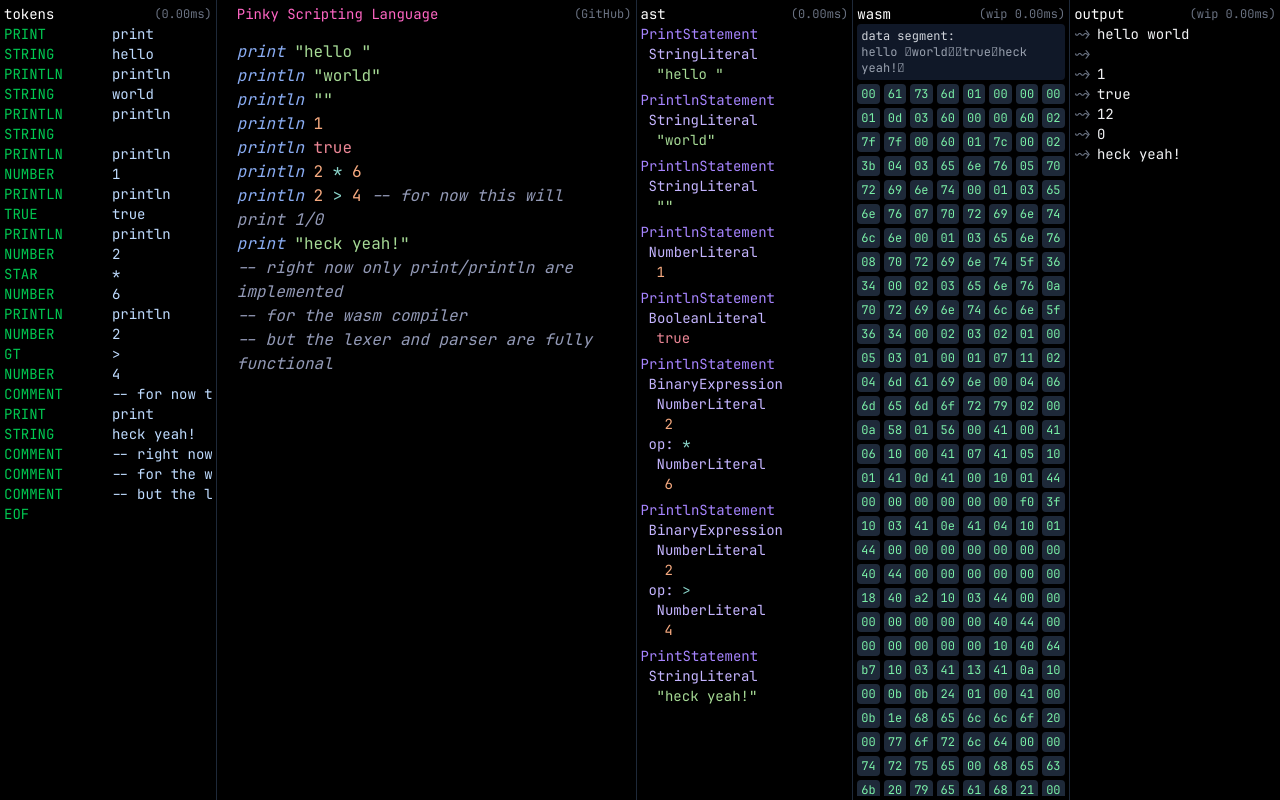
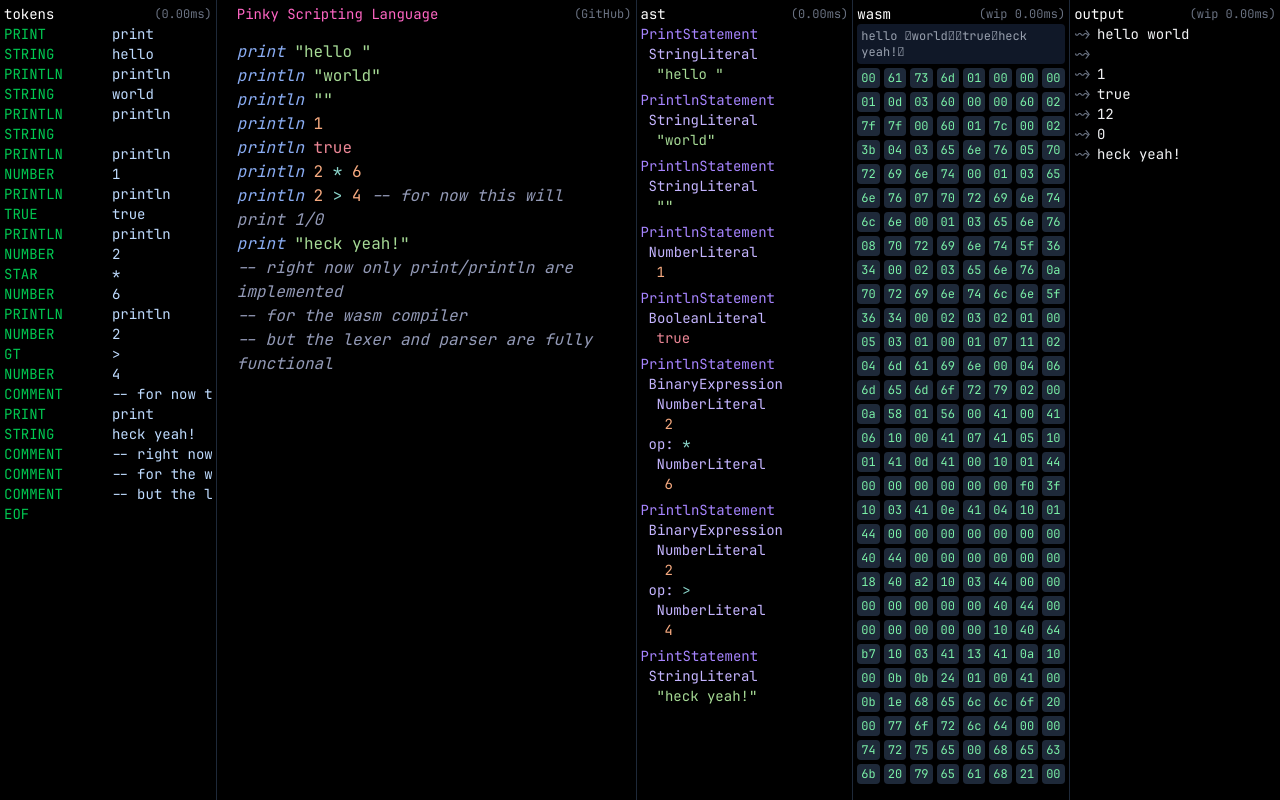
Before and after one commit to KevinBatdorf/pinky-wasm, a React (Vite) app: page / in a window 1280 px wide. Built offline with nearby package versions, Linux system fonts and the light colour scheme.

Commit message:
remove string label

```diff
--- a/src/components/ByteCode.tsx
+++ b/src/components/ByteCode.tsx
@@ -13,7 +13,6 @@ export const ByteCode = ({
 	return (
 		<div className="flex-grow pb-60">
 			<div className="bg-gray-900 p-1 text-xs rounded mb-1 text-gray-400 whitespace-normal">
-				<div className="text-gray-300">data segment:</div>
 				{strings ? new TextDecoder().decode(strings) : "No strings available"}
 			</div>
 			<div className="flex flex-wrap gap-1 text-xs">
```
